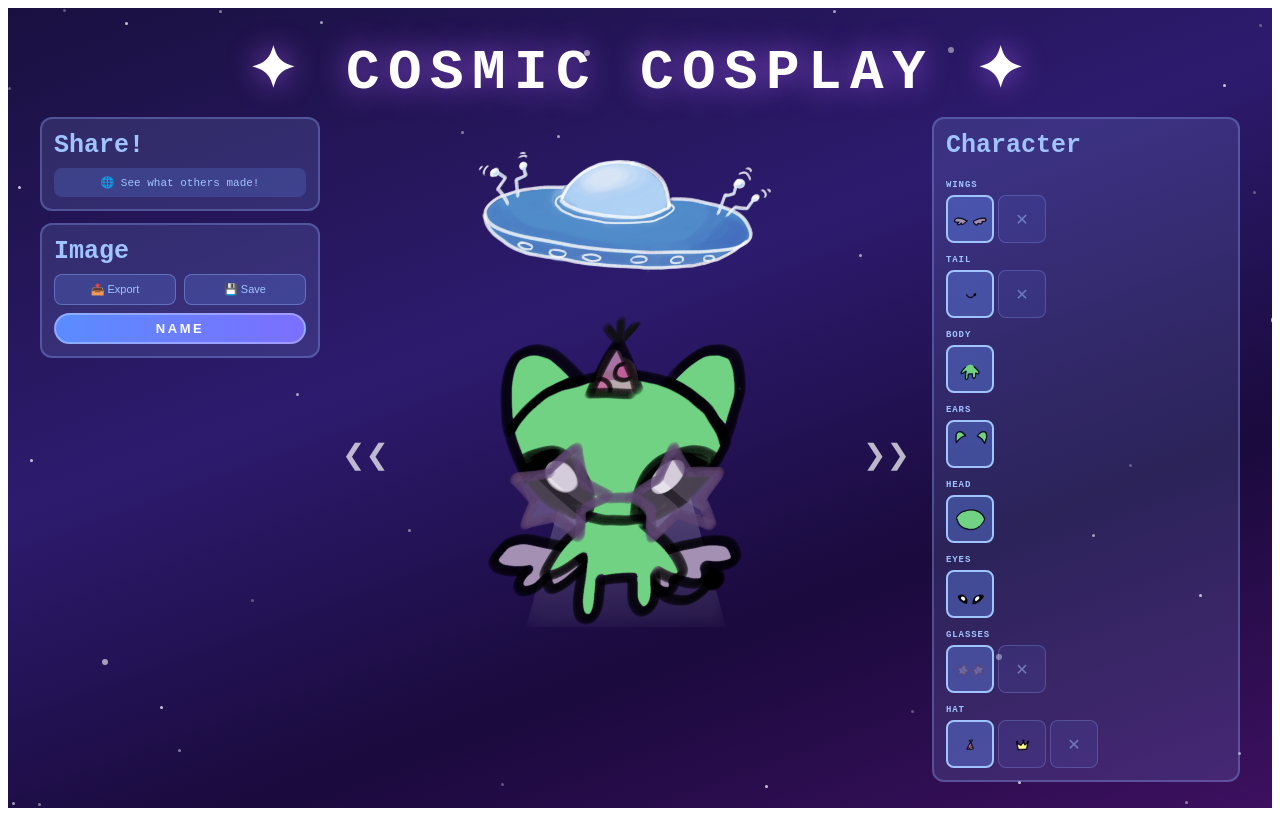
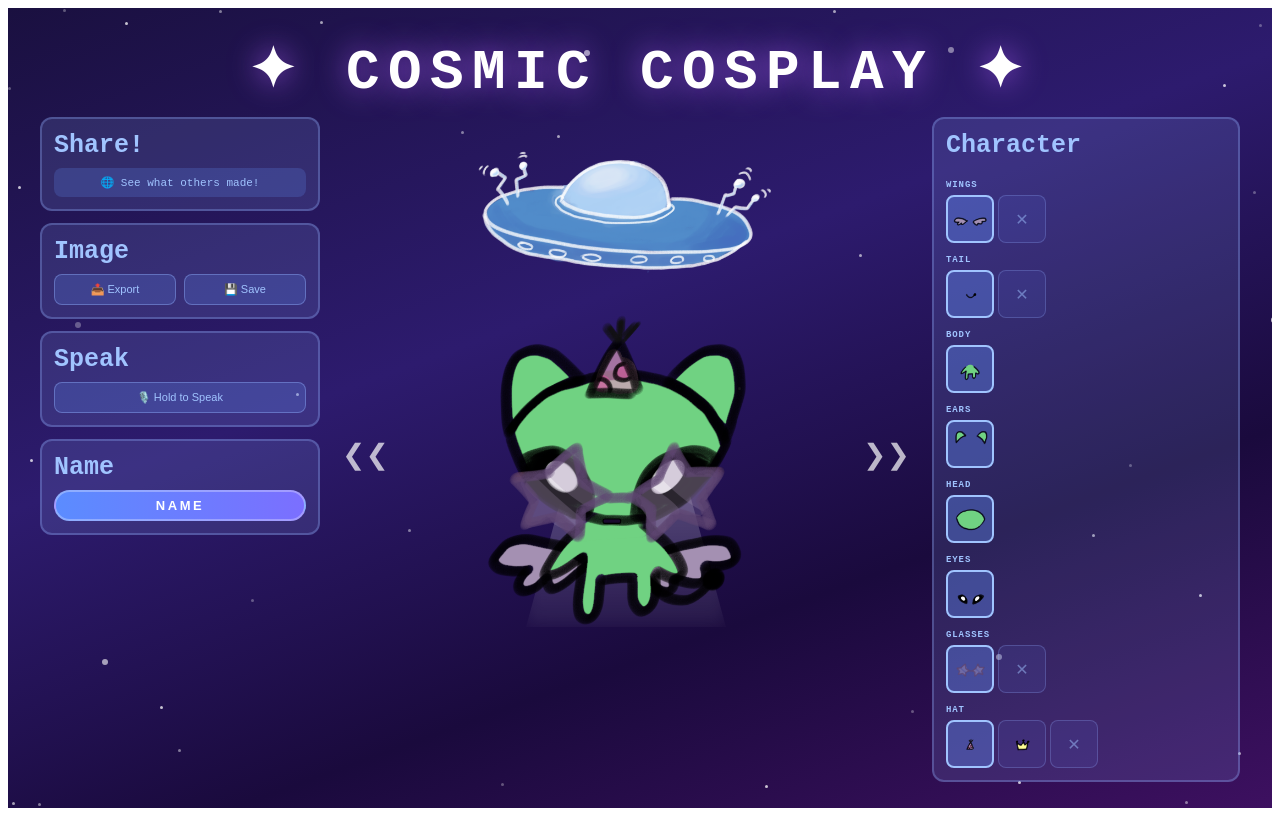
Before and after one commit to KokoPluto/cosmic-cosplay, a React (Vite) app in the folder alien-studio/: page / in a window 1280 px wide. Built offline with nearby package versions, Linux system fonts and the light colour scheme; no server answers; a web font is replaced by a local one.

Commit message:
speaking

```diff
--- a/alien-studio/src/App.jsx
+++ b/alien-studio/src/App.jsx
@@ -1,5 +1,5 @@
-import { useState, useRef } from "react";
 import html2canvas from "html2canvas";
+import { useState, useRef, useEffect } from "react";
 
 const PARTS = {
   wings: {
@@ -66,6 +66,57 @@ export default function App() {
   const [bgIdx, setBgIdx] = useState(0);
   const [capturing, setCapturing] = useState(false);
   const sceneRef = useRef();
+  const [mouthOpen, setMouthOpen] = useState(false);
+  const audioCtxRef = useRef(null);
+  const streamRef = useRef(null);
+  const recorderRef = useRef(null);
+  const [recording, setRecording] = useState(false);
+
+  const startRecording = () => {
+    if (!streamRef.current) return;
+    const recorder = new MediaRecorder(streamRef.current);
+    recorderRef.current = recorder;
+    let chunks = [];
+    recorder.ondataavailable = e => chunks.push(e.data);
+    recorder.onstop = () => {
+      const blob = new Blob(chunks, { type: "audio/webm" });
+      if (blob.size < 5000) return;
+      const url = URL.createObjectURL(blob);
+      const audio = new Audio(url);
+      audio.playbackRate = 1.5;
+      audio.preservesPitch = false;
+      audio.play();
+    };
+    recorder.start();
+    setRecording(true);
+  };
+
+  const stopRecording = () => {
+    recorderRef.current?.stop();
+    setRecording(false);
+  };
+
+  useEffect(() => {
+  navigator.mediaDevices.getUserMedia({ audio: true }).then(stream => {
+    const audioCtx = new AudioContext();
+    const analyser = audioCtx.createAnalyser();
+    const source = audioCtx.createMediaStreamSource(stream);
+    source.connect(analyser);
+    analyser.fftSize = 256;
+    const data = new Uint8Array(analyser.frequencyBinCount);
+
+    const tick = () => {
+      analyser.getByteFrequencyData(data);
+      const volume = data.reduce((a, b) => a + b) / data.length;
+      setMouthOpen(volume > 10);
+      requestAnimationFrame(tick);
+    };
+    tick();
+
+    // store stream for the record button to use
+    streamRef.current = stream;
+  });
+}, []);
 
   const prevBg = () => setBgIdx(i => (i - 1 + BACKGROUNDS.length) % BACKGROUNDS.length);
   const nextBg = () => setBgIdx(i => (i + 1) % BACKGROUNDS.length);
@@ -158,18 +209,42 @@ export default function App() {
 
       {/* Left panel */}
       <div style={{ display: capturing ? "none" : "flex", flexDirection: "column", gap: "12px", width: "280px", flexShrink: 0 }}>
+
         <div style={panelStyle}>
           <p style={labelStyle}>Share!</p>
           <div style={{ background: "rgba(100,150,255,0.2)", borderRadius: "8px", padding: "8px", textAlign: "center", fontSize: "11px", color: "#a0c4ff" }}>
             🌐 See what others made!
           </div>
         </div>
+
         <div style={panelStyle}>
           <p style={labelStyle}>Image</p>
           <div style={{ display: "flex", gap: "8px" }}>
             <button onClick={exportImage} style={btnStyle}>📤 Export</button>
             <button onClick={saveImage}   style={btnStyle}>💾 Save</button>
           </div>
+        </div>
+
+        <div style={panelStyle}>
+          <p style={labelStyle}>Speak</p>
+          <button
+            onMouseDown={startRecording}
+            onMouseUp={stopRecording}
+            onTouchStart={startRecording}
+            onTouchEnd={stopRecording}
+            style={{
+              ...btnStyle,
+              width: "100%",
+              background: recording ? "rgba(255,80,80,0.4)" : "rgba(100,150,255,0.2)",
+              border: recording ? "1px solid rgba(255,80,80,0.6)" : "1px solid rgba(150,180,255,0.4)",
+            }}
+          >
+            {recording ? "🔴 Recording..." : "🎙️ Hold to Speak"}
+          </button>
+        </div>
+
+        <div style={panelStyle}>
+          <p style={labelStyle}>Name</p>
           <input
             value={name}
             onChange={e => setName(e.target.value)}
@@ -178,12 +253,13 @@ export default function App() {
               background: "linear-gradient(90deg, #5b8cff, #7b6fff)",
               borderRadius: "20px", padding: "6px 24px",
               fontSize: "13px", fontWeight: 700, letterSpacing: "0.2em",
-              border: "2px solid rgba(255,255,255,0.3)", marginTop: "8px",
+              border: "2px solid rgba(255,255,255,0.3)",
               color: "white", textAlign: "center", outline: "none",
               width: "100%", cursor: "text", boxSizing: "border-box",
             }}
           />
         </div>
+
       </div>
 
       {/* Center scene */}
@@ -217,6 +293,19 @@ export default function App() {
             {ears.src    && <img src={ears.src}    alt="ears"    style={layer("translateY(-90px)")}      />}
             {head.src    && <img src={head.src}    alt="head"    style={layer("translateY(-90px)")}      />}
             {eyes.src    && <img src={eyes.src}    alt="eyes"    style={layer("translateY(-90px)")}      />}
+            {/* Placeholder mouth */}
+            <div style={{
+              position: "absolute",
+              width: mouthOpen ? "40px" : "30px",
+              height: mouthOpen ? "20px" : "6px",
+              background: "#1a0a2e",
+              borderRadius: mouthOpen ? "0 0 20px 20px" : "4px",
+              top: mouthOpen ? "340px" : "348px",
+              left: "230px",
+              transition: "all 0.05s ease",
+              border: "2px solid black",
+            }}/>
+
             {glasses.src && <img src={glasses.src} alt="glasses" style={layer("translateY(-15px)")}     />}
             {hat.src     && <img src={hat.src}     alt="hat"     style={layer("translateY(-250px)")}    />}
           </div>
```
